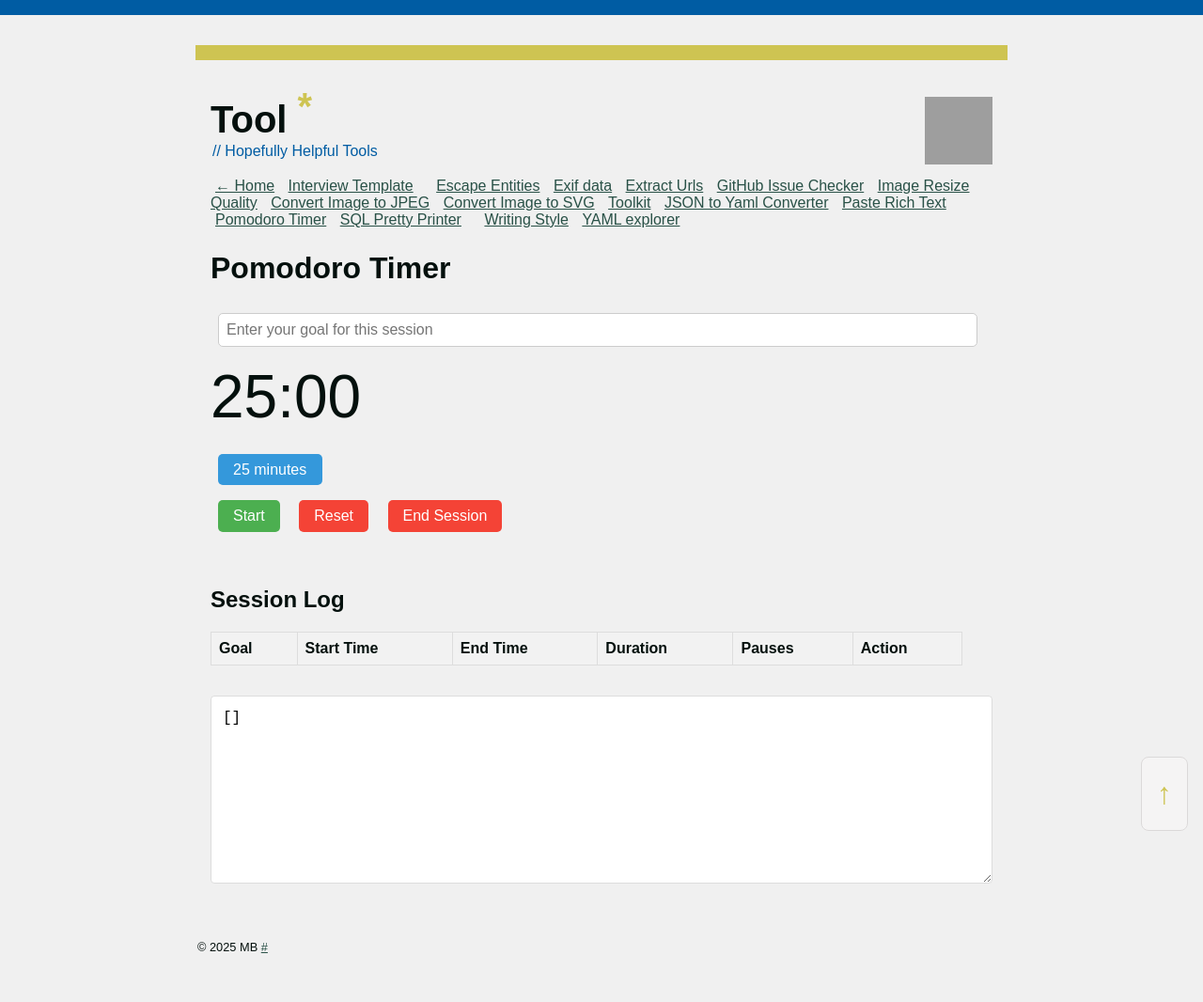
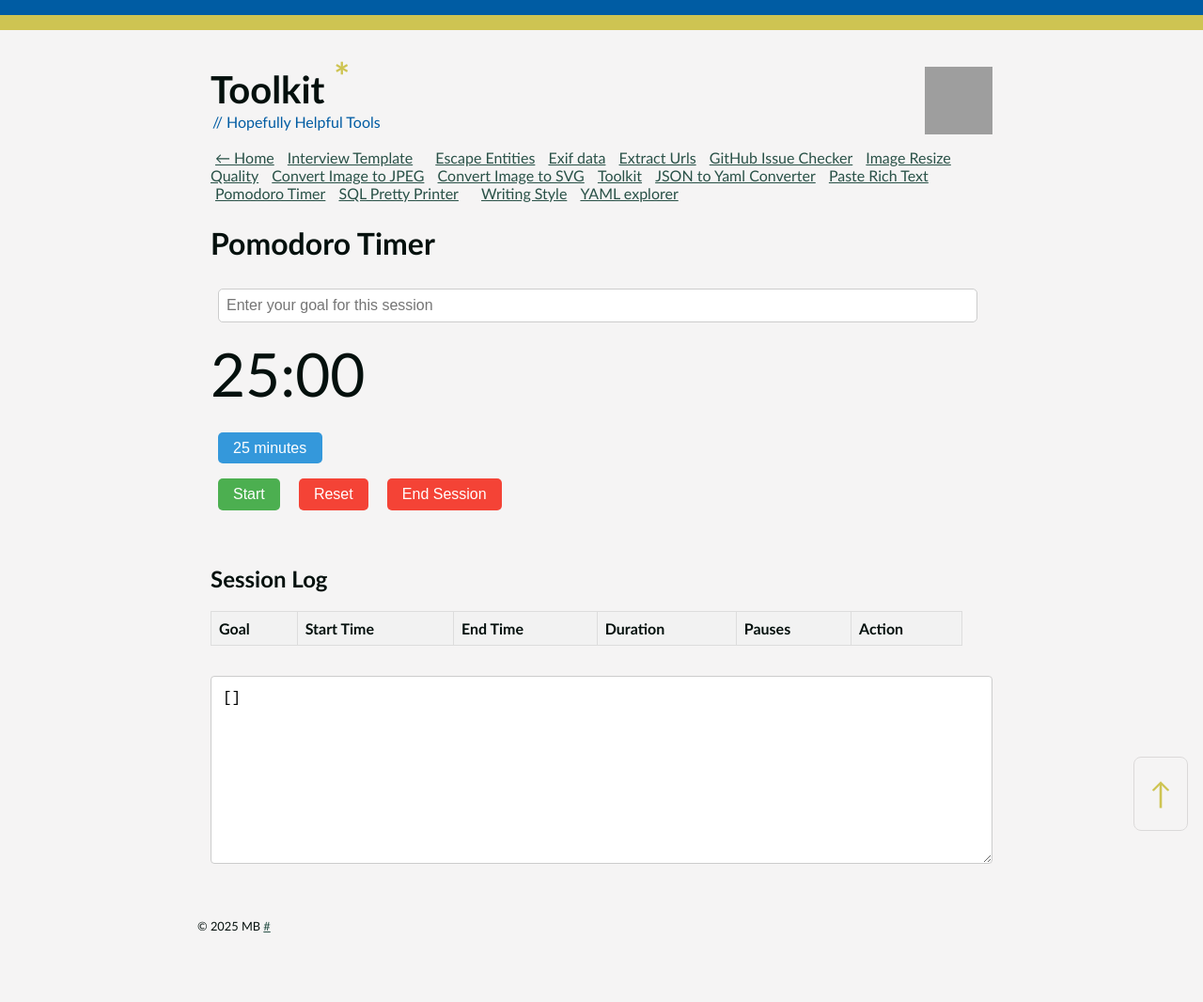
Before and after one commit to mat-0/Tools.TheChels.uk, a Jekyll site: the page built from _pages/pomodoro.md, in a window 1280 px wide. Shown: the whole page at 94% size. Built offline with Jekyll 4.4.1, drawn with Linux system fonts in a browser that asks for light colours; comment, search, counter and statistics services are not loaded; after the commit the page ends 1025 px from its top, so only the background shows below that; grey boxes are pictures that could not be loaded.

Commit message:
update
Signed-off-by: mat-0 <Github@thechels.uk>

```diff
--- a/_config.yml
+++ b/_config.yml
@@ -1,6 +1,6 @@
 highlighter: rouge
 permalink: ./:title
-title: "Tool"
+title: "Toolkit"
 description: "// Hopefully helpful"
 author: "Mat"
 url: https://tools.thechels.uk
--- a/_layouts/pomodoro.html
+++ b/_layouts/pomodoro.html
@@ -1,131 +1,6 @@
 {% include header.html %}
 <main>
     <h1 class="post-title">{{ page.title }}</h1>
-    <style>
-        body {
-            font-family: Arial, sans-serif;
-            display: flex;
-            flex-direction: column;
-            align-items: center;
-            padding: 2rem;
-            background-color: #f0f0f0;
-        }
-
-        .container {
-            text-align: center;
-            background-color: white;
-            padding: 2rem;
-            border-radius: 10px;
-            box-shadow: 0 4px 6px rgba(0, 0, 0, 0.1);
-            margin-bottom: 2rem;
-            box-sizing: border-box;
-        }
-
-        #timer {
-            font-size: 4rem;
-            margin-bottom: 1rem;
-        }
-
-        button,
-        select,
-        input {
-            font-size: 1rem;
-            padding: 0.5rem 1rem;
-            margin: 0.5rem;
-            border: none;
-            border-radius: 5px;
-            cursor: pointer;
-            transition: background-color 0.3s;
-        }
-
-        #startBtn {
-            background-color: #4CAF50;
-            color: white;
-        }
-
-        #startBtn:hover {
-            background-color: #45a049;
-        }
-
-        #resetBtn,
-        #endBtn {
-            background-color: #f44336;
-            color: white;
-        }
-
-        #resetBtn:hover,
-        #endBtn:hover {
-            background-color: #da190b;
-        }
-
-        select {
-            background-color: #3498db;
-            color: white;
-            -webkit-appearance: none;
-            padding: 0.5rem 1rem;
-            margin: 0.5rem;
-            border: none;
-            border-radius: 5px;
-            cursor: pointer;
-            transition: background-color 0.3s;
-        }
-
-        select:hover {
-            background-color: #2980b9;
-        }
-
-        #goalInput {
-            width: calc(100% - 1.5em);
-            padding: 0.5rem;
-            margin-bottom: 1rem;
-            border: 1px solid #ccc;
-            border-radius: 5px;
-            box-sizing: border-box;
-        }
-
-        #sessionLog {
-            width: 100%;
-            max-width: 800px;
-            margin-top: 2rem;
-            overflow-x: auto;
-        }
-
-        #sessionLog table {
-            width: 100%;
-            border-collapse: collapse;
-        }
-
-        #sessionLog th,
-        #sessionLog td {
-            border: 1px solid #ddd;
-            padding: 8px;
-            text-align: left;
-        }
-
-        #sessionLog th {
-            background-color: #f2f2f2;
-        }
-
-        #jsonOutput {
-            width: 100%;
-            height: 200px;
-            margin-top: 2rem;
-            font-family: monospace;
-        }
-
-        .deleteBtn {
-            background-color: transparent;
-            border: none;
-            color: #f44336;
-            cursor: pointer;
-            font-size: 1.2rem;
-            padding: 0.2rem 0.5rem;
-        }
-
-        .deleteBtn:hover {
-            color: #da190b;
-        }
-    </style>
     <input type="text" id="goalInput" placeholder="Enter your goal for this session" required>
     <div id="timer">25:00</div>
     <select id="durationSelect">
--- a/style.scss
+++ b/style.scss
@@ -848,3 +848,184 @@
     font-style: italic;
     margin-bottom: 10px;
 }
+
+.field {
+    display: flex;
+    flex-direction: column;
+    gap: 8px;
+}
+
+label {
+    font-weight: bold;
+    color: #555;
+}
+
+textarea {
+    width: 100%;
+    min-height: 200px;
+    padding: 12px;
+    border: 1px solid #ccc;
+    border-radius: 4px;
+    font-size: 16px;
+    font-family: monospace;
+    resize: vertical;
+}
+
+textarea:focus {
+    outline: none;
+    border-color: #666;
+}
+
+.controls {
+    display: flex;
+    flex-wrap: wrap;
+    gap: 16px;
+    margin-bottom: 20px;
+}
+
+.control-group {
+    display: flex;
+    align-items: center;
+    gap: 8px;
+}
+
+select {
+    padding: 8px;
+    border: 1px solid #ccc;
+    border-radius: 4px;
+    font-size: 16px;
+}
+
+.copy-button {
+    display: none;
+    margin-top: 8px;
+    padding: 8px 16px;
+    background: #007bff;
+    color: white;
+    border: none;
+    border-radius: 4px;
+    cursor: pointer;
+    font-size: 14px;
+}
+
+.copy-button:hover {
+    background: #0056b3;
+}
+
+input[type="number"] {
+    width: 60px;
+    padding: 8px;
+    border: 1px solid #ccc;
+    border-radius: 4px;
+    font-size: 16px;
+}
+
+input[type="checkbox"] {
+    width: 16px;
+    height: 16px;
+}
+
+#timer {
+    font-size: 4rem;
+    margin-bottom: 1rem;
+}
+
+button,
+select,
+input {
+    font-size: 1rem;
+    padding: 0.5rem 1rem;
+    margin: 0.5rem;
+    border: none;
+    border-radius: 5px;
+    cursor: pointer;
+    transition: background-color 0.3s;
+}
+
+#startBtn {
+    background-color: #4caf50;
+    color: white;
+}
+
+#startBtn:hover {
+    background-color: #45a049;
+}
+
+#resetBtn,
+#endBtn {
+    background-color: #f44336;
+    color: white;
+}
+
+#resetBtn:hover,
+#endBtn:hover {
+    background-color: #da190b;
+}
+
+select {
+    background-color: #3498db;
+    color: white;
+    -webkit-appearance: none;
+    padding: 0.5rem 1rem;
+    margin: 0.5rem;
+    border: none;
+    border-radius: 5px;
+    cursor: pointer;
+    transition: background-color 0.3s;
+}
+
+select:hover {
+    background-color: #2980b9;
+}
+
+#goalInput {
+    width: calc(100% - 1.5em);
+    padding: 0.5rem;
+    margin-bottom: 1rem;
+    border: 1px solid #ccc;
+    border-radius: 5px;
+    box-sizing: border-box;
+}
+
+#sessionLog {
+    width: 100%;
+    max-width: 800px;
+    margin-top: 2rem;
+    overflow-x: auto;
+}
+
+#sessionLog table {
+    width: 100%;
+    border-collapse: collapse;
+}
+
+#sessionLog th,
+#sessionLog td {
+    border: 1px solid #ddd;
+    padding: 8px;
+    text-align: left;
+}
+
+#sessionLog th {
+    background-color: #f2f2f2;
+}
+
+#jsonOutput {
+    width: 100%;
+    height: 200px;
+    margin-top: 2rem;
+    font-family: monospace;
+}
+
+.deleteBtn {
+    background-color: transparent;
+    border: none;
+    color: #f44336;
+    cursor: pointer;
+    font-size: 1.2rem;
+    padding: 0.2rem 0.5rem;
+}
+
+.deleteBtn:hover {
+    color: #da190b;
+}
```
